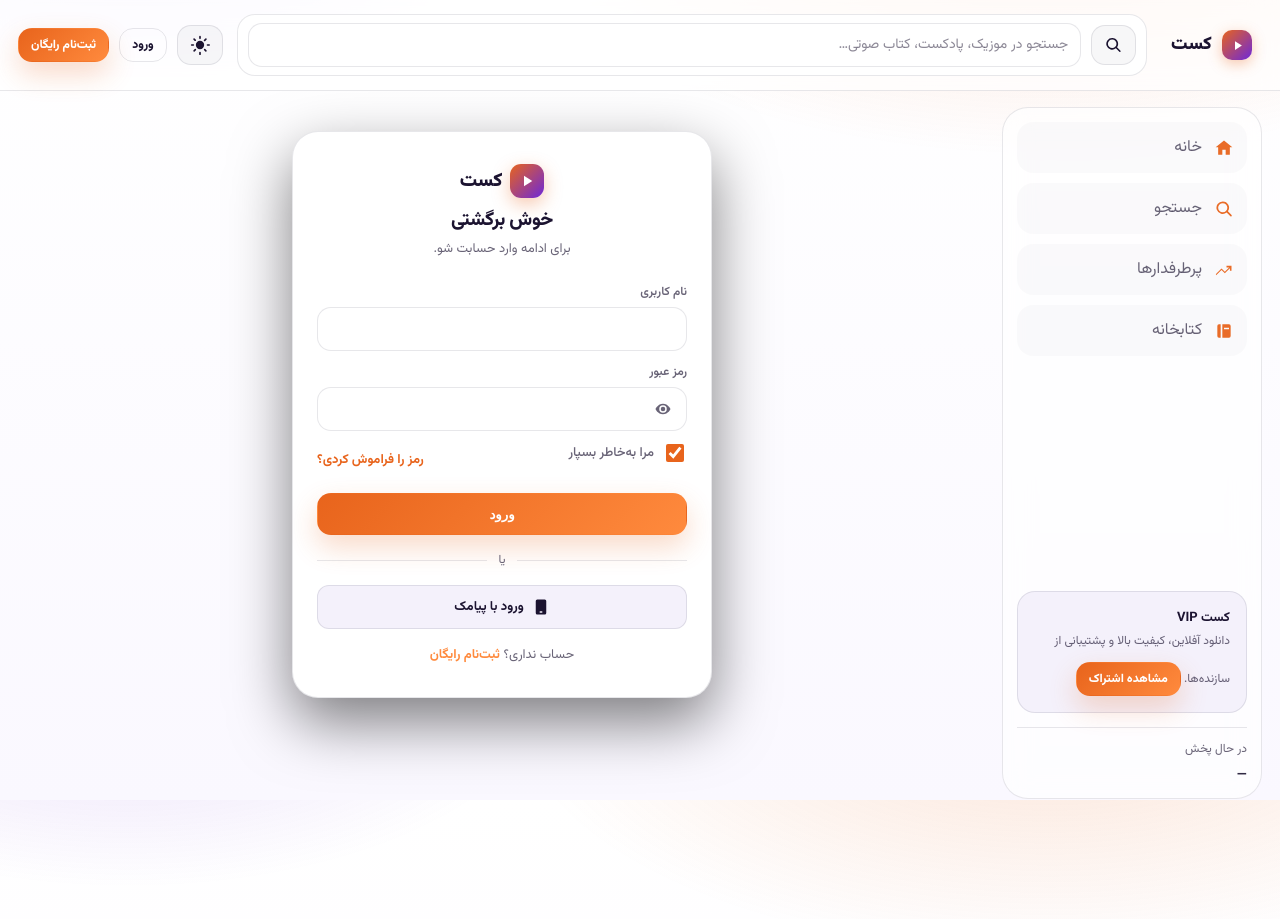
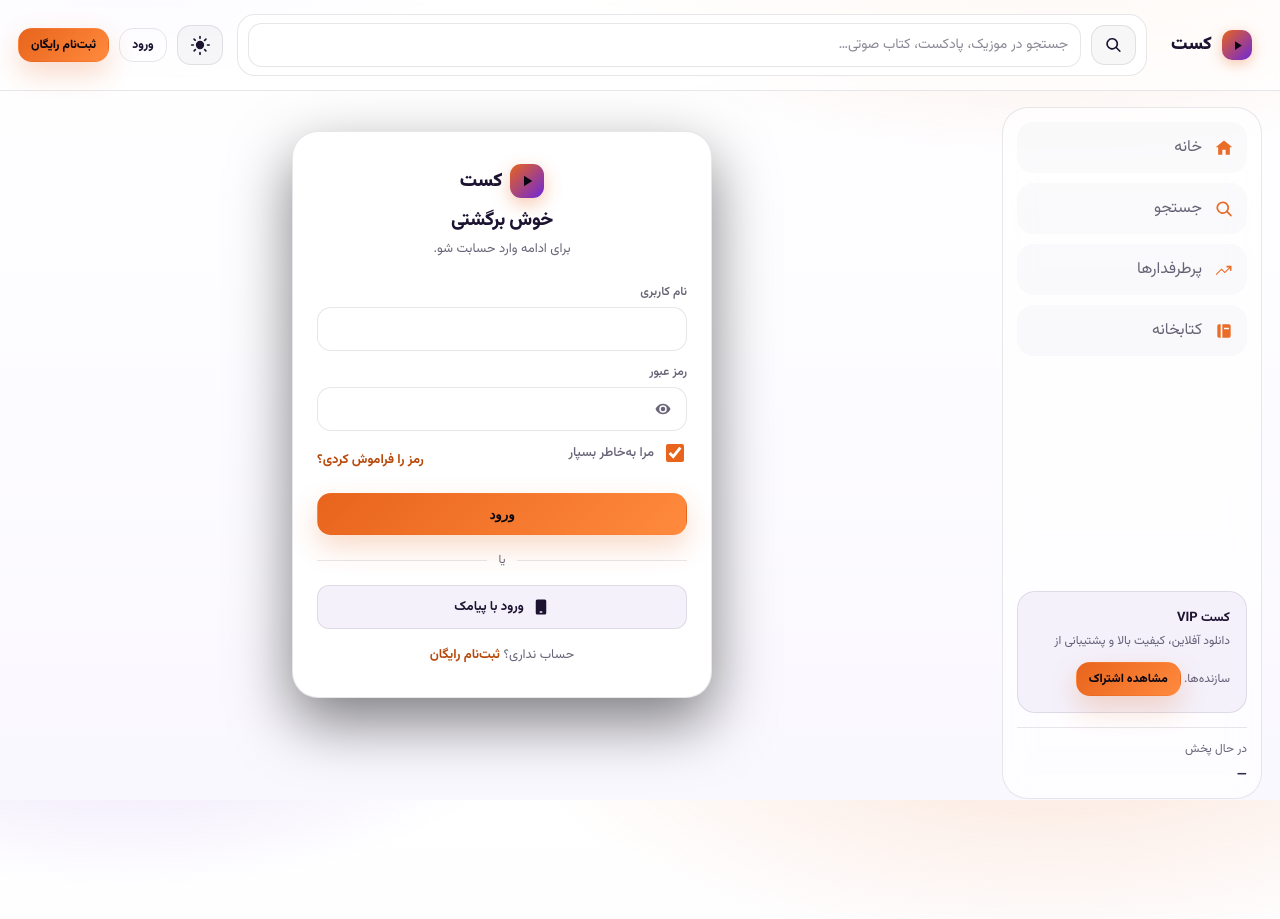
Before and after one commit to PYMN64/casset, a Django app: page /login/ in a window 1280 px wide. Run offline with Django 5.2, Linux system fonts and the light colour scheme; data comes from the database, SQL or seed files in the repository; parts of the project's set-up code (start-up, migrations or seed data) failed here and were passed over.

Commit message:
fix(a11y): light theme failed WCAG AA on the brand colours
Measured every token pair against its real background in both themes.
Dark was fine throughout; light had five genuine failures, all in the
places the eye goes first:

  white on the primary button   2.35:1 at the gradient's lighter stop
  accent as body text           3.18:1
  wallet balance (gold)         3.09:1
  success text (good)           3.31:1
  danger text (bad)             4.91:1, borderline

Fixes, with the measured result:

- Light --on-accent is now the same dark ink the dark theme uses, not
  white: 5.96:1 on the fill and 8.51:1 on the lighter gradient stop.
- Split "accent as a fill" from "accent as text", which are different
  problems: new --accent-text (and --purple-text) resolve to a light tint
  on dark and a deep, saturated tone on light. 11.87:1 and 5.02:1
  respectively. Every rule that colours text with a brand colour now uses
  it, which also removed three per-theme override rules.
- Darkened light --good/--bad/--gold and their channel triplets to
  5.38 / 6.55 / 5.11.

Worst pair across both themes is now 5.02:1, against a 4.5:1 requirement.

Verified in the browser with alpha colours flattened over their real
background, so --muted (a translucent colour, and the single most common
text style on the site) is measured as it actually renders rather than as
declared: 5.62:1 light, 7.57:1 dark.

591 tests green, ruff clean.

Co-Authored-By: Claude Opus 5 <noreply@anthropic.com>

```diff
--- a/static/app.css
+++ b/static/app.css
@@ -57,6 +57,13 @@ html[data-theme="dark"]{
   --purple:  #8b5cf6;
   --purple2: #c4a6ff;
 
+  /* Accent used as TEXT, which is a different problem from accent used as
+     a fill. On this dark ground the light tint reads at 11.9:1; the light
+     theme needs a much darker orange for the same job. Every rule that
+     colours text with the brand must use this, never --accent/--accent2. */
+  --accent-text: #ffb978;
+  --purple-text: #c4a6ff;
+
   --good:    #34d399;
   --bad:     #fb7185;
   --gold:    #f5c451;
@@ -106,13 +113,24 @@ html[data-theme="light"]{
 
   --accent:  #e8641c;
   --accent2: #ff8a3d;
-  --on-accent:#ffffff;
+  /* Dark ink on the orange fill, not white.
+     White on #e8641c is 3.35:1 and on the gradient's lighter #ff8a3d stop
+     only 2.35:1 — both below the 4.5:1 minimum. #0a0712 on the same two
+     stops is 5.96:1 and 8.51:1. */
+  --on-accent:#0a0712;
   --purple:  #6d28d9;
   --purple2: #8b5cf6;
 
-  --good:    #0f9d63;
-  --bad:     #d3213f;
-  --gold:    #b8860b;
+  /* 5.02:1 on this theme's ground; the fill orange would be 3.18:1. */
+  --accent-text: #b8480a;
+  --purple-text: #5b21b6;
+
+  /* Darkened from #0f9d63 / #d3213f / #b8860b, which measured 3.31, 4.91
+     and 3.09 against the light ground — the wallet balance and status
+     pills are exactly the text that must not be borderline. */
+  --good:    #0a7a4c;
+  --bad:     #b81733;
+  --gold:    #8f6708;
 
   --surface-1: rgba(27,19,48,.025);
   --surface-2: rgba(27,19,48,.05);
@@ -133,9 +151,9 @@ html[data-theme="light"]{
   --panel-rgb:  255 255 255;
   --accent-rgb: 232 100 28;
   --purple-rgb: 109 40 217;
-  --good-rgb:   15 157 99;
-  --bad-rgb:    211 33 63;
-  --gold-rgb:   184 134 11;
+  --good-rgb:   10 122 76;
+  --bad-rgb:    184 23 51;
+  --gold-rgb:   143 103 8;
 
   color-scheme: light;
 }
--- a/static/css/casset-ui.css
+++ b/static/css/casset-ui.css
@@ -37,7 +37,7 @@
 .text-good { color: var(--good); }
 .text-bad  { color: var(--bad); }
 .text-gold { color: var(--gold); }
-.text-accent { color: var(--accent); }
+.text-accent { color: var(--accent-text); }
 .text-purple { color: var(--purple); }
 .text-center { text-align: center; }
 .truncate { white-space: nowrap; overflow: hidden; text-overflow: ellipsis; }
@@ -101,7 +101,7 @@
 }
 .section-head:first-child { margin-top: 0; }
 .section-head h2, .section-head h1 { font-size: var(--fs-lg); font-weight: 800; margin: 0; }
-.section-head__link { color: var(--accent2); font-size: var(--fs-sm); font-weight: 700; }
+.section-head__link { color: var(--accent-text); font-size: var(--fs-sm); font-weight: 700; }
 .page-head { margin-bottom: var(--sp-4); }
 .page-head h1 { font-size: var(--fs-2xl); font-weight: 900; margin: 0 0 var(--sp-1); }
 .page-head p { color: var(--muted); font-size: var(--fs-sm); margin: 0; }
@@ -120,9 +120,8 @@
 .pill--active {
   background: var(--tint-accent);
   border-color: rgb(var(--accent-rgb) / .40);
-  color: var(--accent2);
+  color: var(--accent-text);
 }
-html[data-theme="light"] .pill--active { color: var(--accent); }
 
 .status {
   display: inline-flex; align-items: center; gap: 5px;
@@ -132,8 +131,8 @@ html[data-theme="light"] .pill--active { color: var(--accent); }
 .status--good { background: var(--tint-good); color: var(--good); border-color: rgb(var(--good-rgb) / .30); }
 .status--bad  { background: var(--tint-bad);  color: var(--bad);  border-color: rgb(var(--bad-rgb) / .30); }
 .status--warn { background: var(--tint-gold); color: var(--gold); border-color: rgb(var(--gold-rgb) / .30); }
-.status--info { background: var(--tint-purple); color: var(--purple2); border-color: rgb(var(--purple-rgb) / .30); }
-html[data-theme="light"] .status--info { color: var(--purple); }
+.status--info { background: var(--tint-purple); color: var(--purple-text); border-color: rgb(var(--purple-rgb) / .30); }
+
 .status--muted{ background: var(--surface-2); color: var(--muted); border-color: var(--line); }
 
 .kindtag {
@@ -223,7 +222,7 @@ html[data-theme="light"] .kindtag { background: rgb(var(--panel-rgb) / .82); }
   width: 18px; height: 18px; flex: none; margin-top: 1px;
   accent-color: var(--accent); cursor: pointer;
 }
-.checkline a { color: var(--accent2); font-weight: 700; }
+.checkline a { color: var(--accent-text); font-weight: 700; }
 
 /* Password strength meter */
 .strength { display: flex; gap: 4px; margin-top: 8px; }
@@ -301,7 +300,7 @@ html[dir="rtl"] .switch:has(input:checked) .switch__knob { transform: translateX
 .auth__sub { font-size: var(--fs-sm); color: var(--muted); margin: 0 0 var(--sp-5); }
 .auth__form { text-align: start; }
 .auth__foot { margin-top: var(--sp-4); font-size: var(--fs-sm); color: var(--muted); }
-.auth__foot a { color: var(--accent2); font-weight: 700; }
+.auth__foot a { color: var(--accent-text); font-weight: 700; }
 .auth__legal { margin-top: var(--sp-4); font-size: var(--fs-xs); color: var(--muted); line-height: 1.9; }
 
 .divider-or {
@@ -330,7 +329,7 @@ html[dir="rtl"] .switch:has(input:checked) .switch__knob { transform: translateX
 .resend { display: flex; align-items: center; justify-content: center; gap: 6px;
   margin-top: var(--sp-3); font-size: var(--fs-sm); color: var(--muted); }
 .resend button {
-  border: 0; background: transparent; color: var(--accent2);
+  border: 0; background: transparent; color: var(--accent-text);
   font-family: var(--font); font-weight: 700; font-size: var(--fs-sm); cursor: pointer;
 }
 .resend button:disabled { color: var(--muted); cursor: default; }
@@ -386,8 +385,7 @@ html[dir="rtl"] .switch:has(input:checked) .switch__knob { transform: translateX
   transition: background var(--dur), border-color var(--dur);
 }
 .interest input { position: absolute; opacity: 0; pointer-events: none; }
-.interest:has(input:checked) { background: var(--tint-accent); border-color: var(--accent); color: var(--accent2); }
-html[data-theme="light"] .interest:has(input:checked) { color: var(--accent); }
+.interest:has(input:checked) { background: var(--tint-accent); border-color: var(--accent); color: var(--accent-text); }
 .interest:has(input:disabled) { opacity: .45; cursor: not-allowed; }
 .interest .icon { width: 16px; height: 16px; }
 
```
